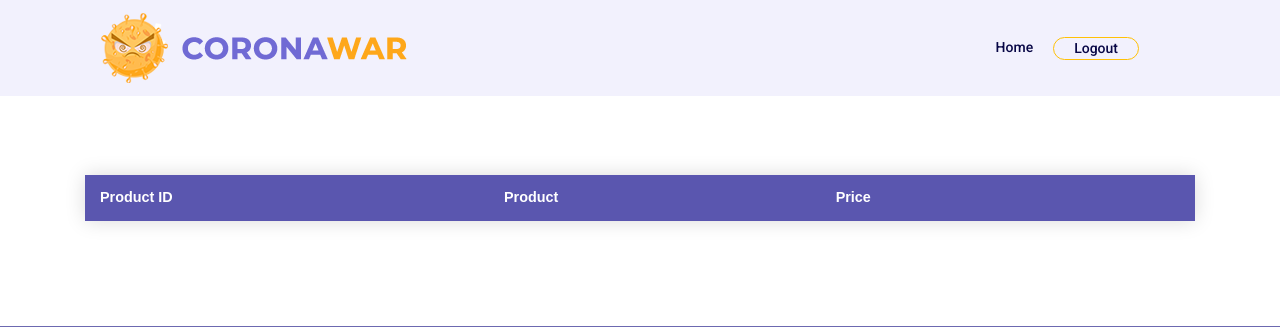
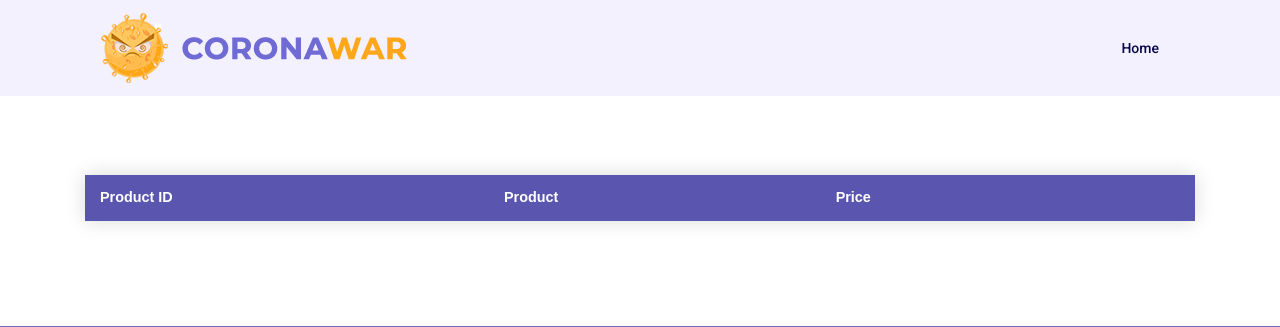
Before and after one commit to mahbub045/coronawar, a PHP site: page /product.php in a window 1280 px wide. Shown: the top 327 px of the page. Run offline with PHP 8.4, Linux system fonts and the light colour scheme; data that the repository does not hold is empty.

Commit message:
Bug fixed

```diff
--- a/product.php
+++ b/product.php
@@ -49,16 +49,6 @@ $result_doc = $conn->query($selectsql);
 					<ul class="navbar-nav ml-auto">
 						<li class="nav-item active">
 							<a class="nav-link" href="index.php">Home</a>
-						</li>
-						<li class="nav-item border rounded-pill border-warning float-left">
-							<a class="nav-link" href="logout.php">Logout</a>
-						</li>
-						<li class="nav-item float-left">
-							<a class="nav-link" href="#">
-								<?php
-								echo isset($_SESSION['username']) ? $_SESSION['username'] : "";
-								?>
-							</a>
 						</li>
 					</ul>
 				</div>
```
Also changed, not shown: index.php (+0 -8 lines), product_checkout.php (+0 -7 lines), product_checkout_confirmation.php (+0 -10 lines), 3 other files.
